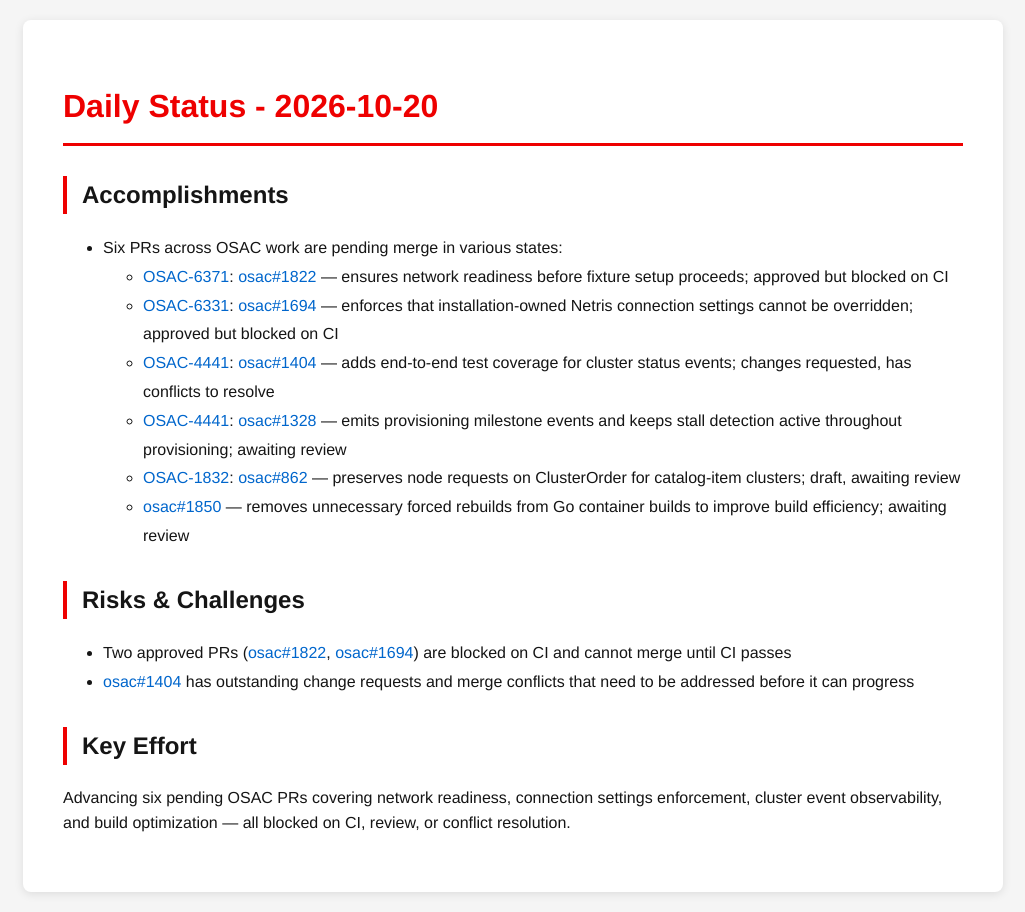
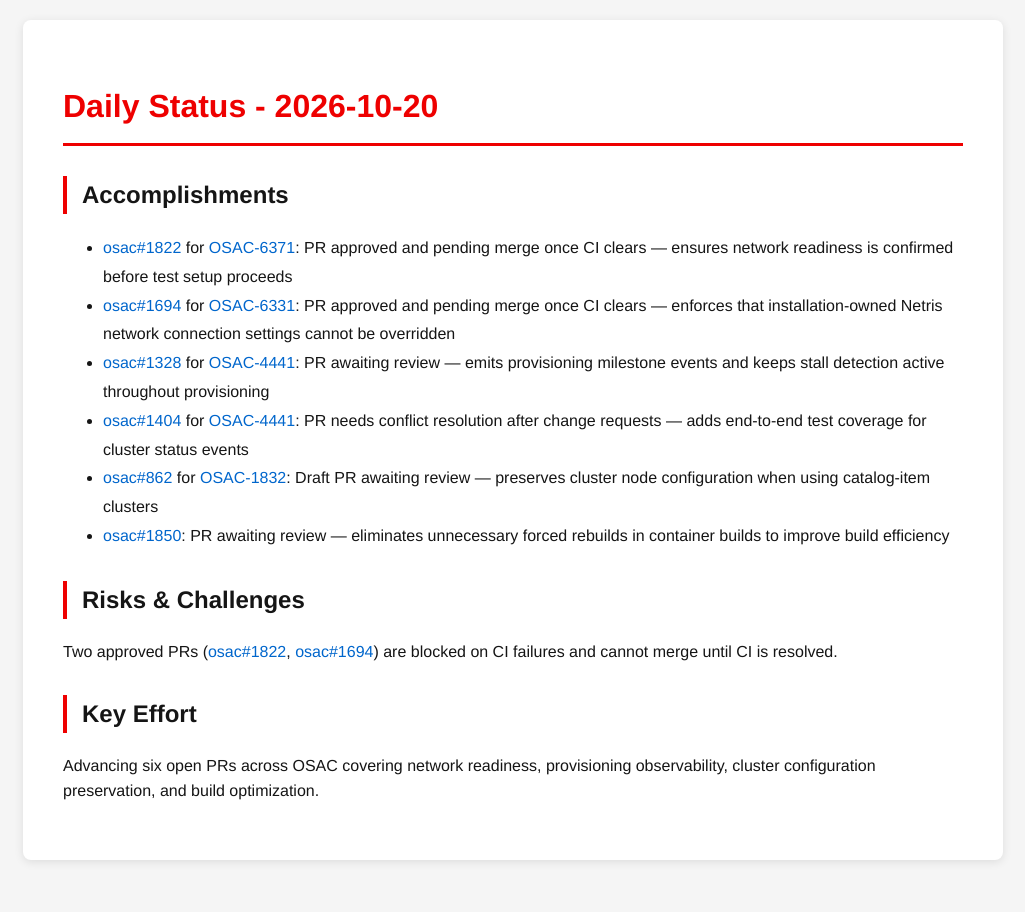
Before and after one commit to tzvatot/daily-status, a Jekyll site: the page built from 2026-10-20.md, in a window 1280 px wide. Shown: the whole page, without its empty margins (127-1152 px from the left). Built offline with Jekyll 4.4.1, drawn with Linux system fonts in a browser that asks for light colours.

Commit message:
Daily status update - 2026-10-20

```diff
--- a/2026-10-20.md
+++ b/2026-10-20.md
@@ -7,17 +7,15 @@ date: 2026-10-20
 # Daily Status - 2026-10-20
 
 ## Accomplishments
-- Six PRs across OSAC work are pending merge in various states:
-  - [OSAC-6371](https://redhat.atlassian.net/browse/OSAC-6371): [osac#1822](https://github.com/osac-project/osac/pull/1822) — ensures network readiness before fixture setup proceeds; approved but blocked on CI
-  - [OSAC-6331](https://redhat.atlassian.net/browse/OSAC-6331): [osac#1694](https://github.com/osac-project/osac/pull/1694) — enforces that installation-owned Netris connection settings cannot be overridden; approved but blocked on CI
-  - [OSAC-4441](https://redhat.atlassian.net/browse/OSAC-4441): [osac#1404](https://github.com/osac-project/osac/pull/1404) — adds end-to-end test coverage for cluster status events; changes requested, has conflicts to resolve
-  - [OSAC-4441](https://redhat.atlassian.net/browse/OSAC-4441): [osac#1328](https://github.com/osac-project/osac/pull/1328) — emits provisioning milestone events and keeps stall detection active throughout provisioning; awaiting review
-  - [OSAC-1832](https://redhat.atlassian.net/browse/OSAC-1832): [osac#862](https://github.com/osac-project/osac/pull/862) — preserves node requests on ClusterOrder for catalog-item clusters; draft, awaiting review
-  - [osac#1850](https://github.com/osac-project/osac/pull/1850) — removes unnecessary forced rebuilds from Go container builds to improve build efficiency; awaiting review
+- [osac#1822](https://github.com/osac-project/osac/pull/1822) for [OSAC-6371](https://redhat.atlassian.net/browse/OSAC-6371): PR approved and pending merge once CI clears — ensures network readiness is confirmed before test setup proceeds
+- [osac#1694](https://github.com/osac-project/osac/pull/1694) for [OSAC-6331](https://redhat.atlassian.net/browse/OSAC-6331): PR approved and pending merge once CI clears — enforces that installation-owned Netris network connection settings cannot be overridden
+- [osac#1328](https://github.com/osac-project/osac/pull/1328) for [OSAC-4441](https://redhat.atlassian.net/browse/OSAC-4441): PR awaiting review — emits provisioning milestone events and keeps stall detection active throughout provisioning
+- [osac#1404](https://github.com/osac-project/osac/pull/1404) for [OSAC-4441](https://redhat.atlassian.net/browse/OSAC-4441): PR needs conflict resolution after change requests — adds end-to-end test coverage for cluster status events
+- [osac#862](https://github.com/osac-project/osac/pull/862) for [OSAC-1832](https://redhat.atlassian.net/browse/OSAC-1832): Draft PR awaiting review — preserves cluster node configuration when using catalog-item clusters
+- [osac#1850](https://github.com/osac-project/osac/pull/1850): PR awaiting review — eliminates unnecessary forced rebuilds in container builds to improve build efficiency
 
 ## Risks & Challenges
-- Two approved PRs ([osac#1822](https://github.com/osac-project/osac/pull/1822), [osac#1694](https://github.com/osac-project/osac/pull/1694)) are blocked on CI and cannot merge until CI passes
-- [osac#1404](https://github.com/osac-project/osac/pull/1404) has outstanding change requests and merge conflicts that need to be addressed before it can progress
+Two approved PRs ([osac#1822](https://github.com/osac-project/osac/pull/1822), [osac#1694](https://github.com/osac-project/osac/pull/1694)) are blocked on CI failures and cannot merge until CI is resolved.
 
 ## Key Effort
-Advancing six pending OSAC PRs covering network readiness, connection settings enforcement, cluster event observability, and build optimization — all blocked on CI, review, or conflict resolution.
+Advancing six open PRs across OSAC covering network readiness, provisioning observability, cluster configuration preservation, and build optimization.
```
